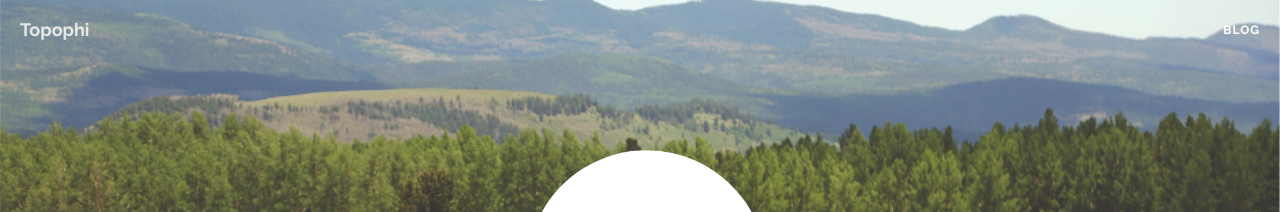
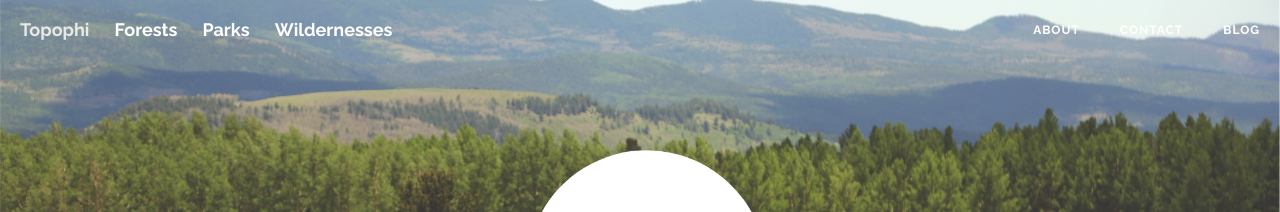
Before and after one commit to Topophi/topophi.github.io, a Jekyll site: the page built from index.html, in a window 1280 px wide. Shown: the top 212 px of the page. Built offline with Jekyll 4.4.1, drawn with Linux system fonts in a browser that asks for light colours; nearby versions of some CDN libraries; the list of posts is cut into pages by our own code.

Commit message:
Added links to our site

```diff
--- a/_includes/nav.html
+++ b/_includes/nav.html
@@ -10,11 +10,20 @@
                 <span class="icon-bar"></span>
             </button>
             <a class="navbar-brand" href="{{ site.mainSiteUrl }}">{{ site.title }}</a>
+            <a class="navbar-brand" href="{{site.mainSiteUrl}}/forests">Forests</a>
+            <a class="navbar-brand" href="{{site.mainSiteUrl}}/parks">Parks</a>
+            <a class="navbar-brand" href="{{site.mainSiteUrl}}/wildernesses">Wildernesses</a>
         </div>
 
         <!-- Collect the nav links, forms, and other content for toggling -->
         <div class="collapse navbar-collapse" id="bs-example-navbar-collapse-1">
             <ul class="nav navbar-nav navbar-right">
+                <li>
+                    <a href="{{site.mainSiteUrl}}/about-us">About</a>
+                </li>
+                <li>
+                    <a href="{{site.mainSiteUrl}}/contact-us">Contact</a>
+                </li>
                 <li>
                     <a href="{{ site.baseurl }}/">Blog</a>
                 </li>
```
